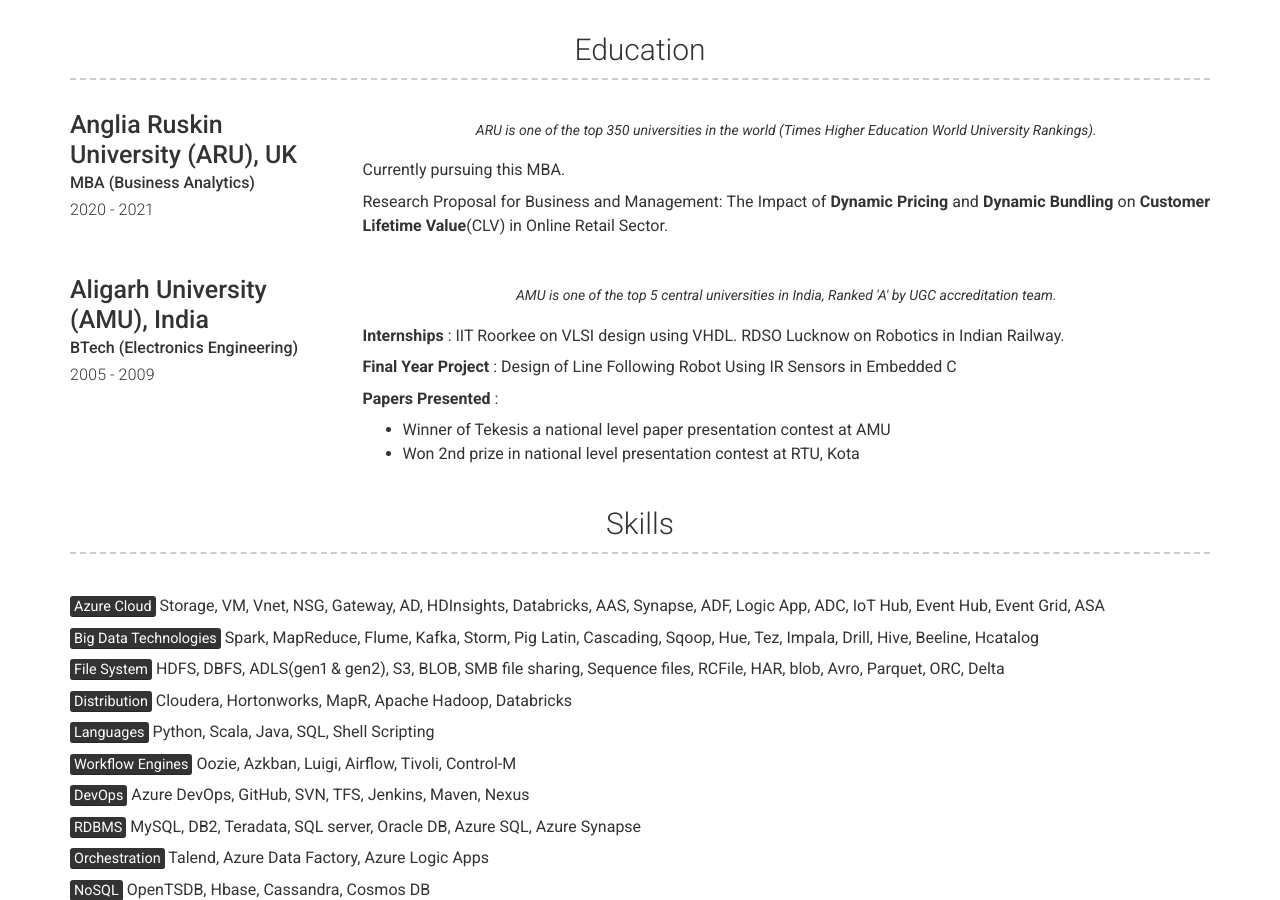
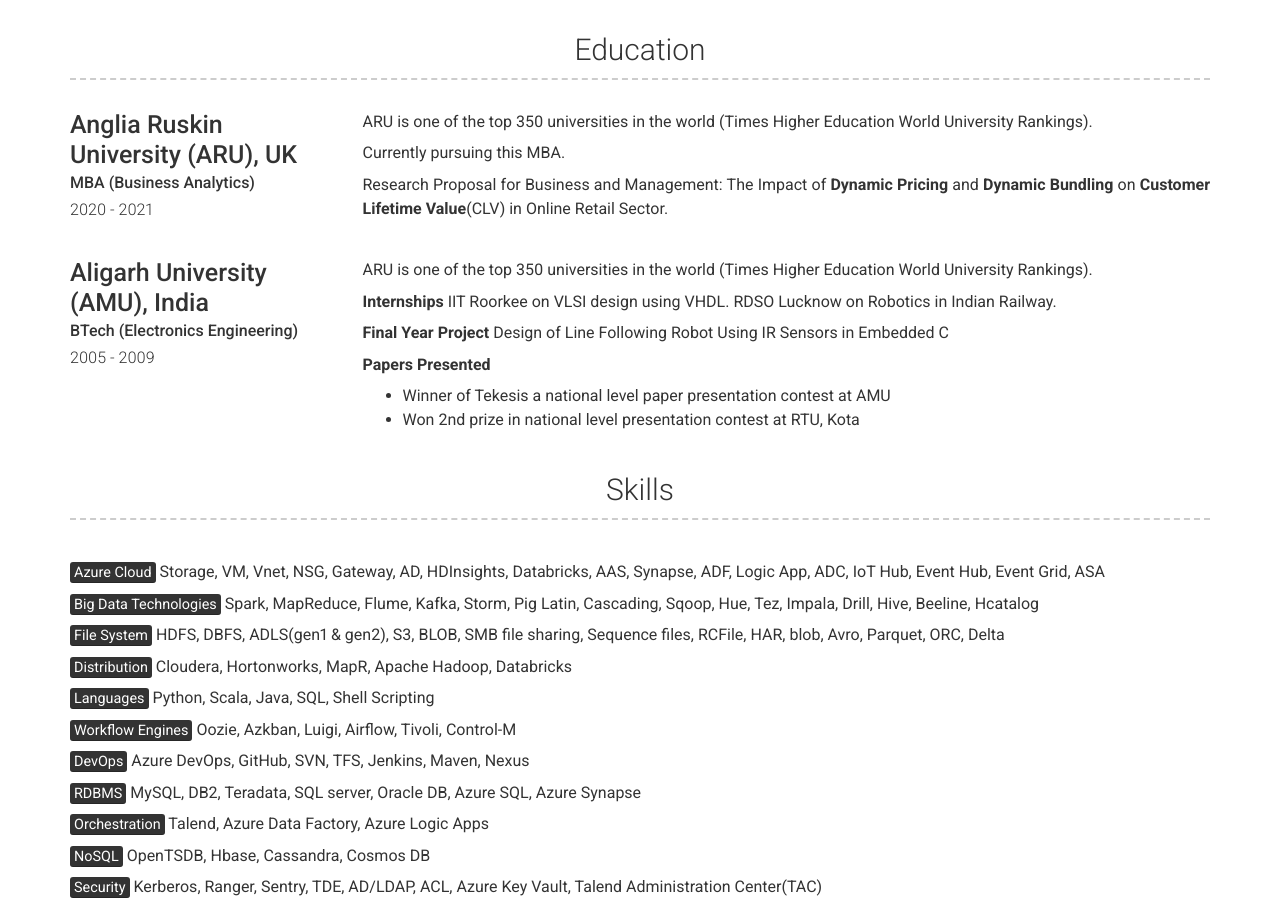
Before and after one commit to mohd-hasnain/mohd-hasnain.github.io, a Jekyll site: the page built from index.md, in a window 1280 px wide and 900 px high, scrolled down 1904 px. Built offline with Jekyll 4.4.1, drawn with Linux system fonts in a browser that asks for light colours; nearby versions of some CDN libraries.

Commit message:
Update education.yml

```diff
--- a/_data/education.yml
+++ b/_data/education.yml
@@ -2,24 +2,27 @@
 - name: Anglia Ruskin University (ARU), UK
   dates: 2020 - 2021
   qualification: MBA (Business Analytics)
-  quote: >
+  #quote: >
+  # ARU is one of the top 350 universities in the world (Times Higher Education World University Rankings).
+  description: | # this will include new lines to allow paragraphs
    ARU is one of the top 350 universities in the world (Times Higher Education World University Rankings).
-  description: | # this will include new lines to allow paragraphs
+
    Currently pursuing this MBA.
 
    Research Proposal for Business and Management: The Impact of **Dynamic Pricing** and **Dynamic Bundling** on **Customer Lifetime Value**(CLV) in Online Retail Sector.
 
-
 - name: Aligarh University (AMU), India
   dates: 2005 - 2009
   qualification: BTech (Electronics Engineering)
-  quote: >
-    AMU is one of the top 5 central universities in India, Ranked 'A' by UGC accreditation team.
+  #quote: >
+  #  AMU is one of the top 5 central universities in India, Ranked 'A' by UGC accreditation team.
   description: | # this will include new lines to allow paragraphs
-    **Internships** : IIT Roorkee on VLSI design using VHDL. RDSO Lucknow on Robotics in Indian Railway.
+    ARU is one of the top 350 universities in the world (Times Higher Education World University Rankings).
 
-    **Final Year Project** : Design of Line Following Robot Using IR Sensors in Embedded C
+    **Internships** IIT Roorkee on VLSI design using VHDL. RDSO Lucknow on Robotics in Indian Railway.
 
-    **Papers Presented** :
+    **Final Year Project** Design of Line Following Robot Using IR Sensors in Embedded C
+
+    **Papers Presented**
       - Winner of Tekesis a national level paper presentation contest at AMU
       - Won 2nd prize in national level presentation contest at RTU, Kota
```
